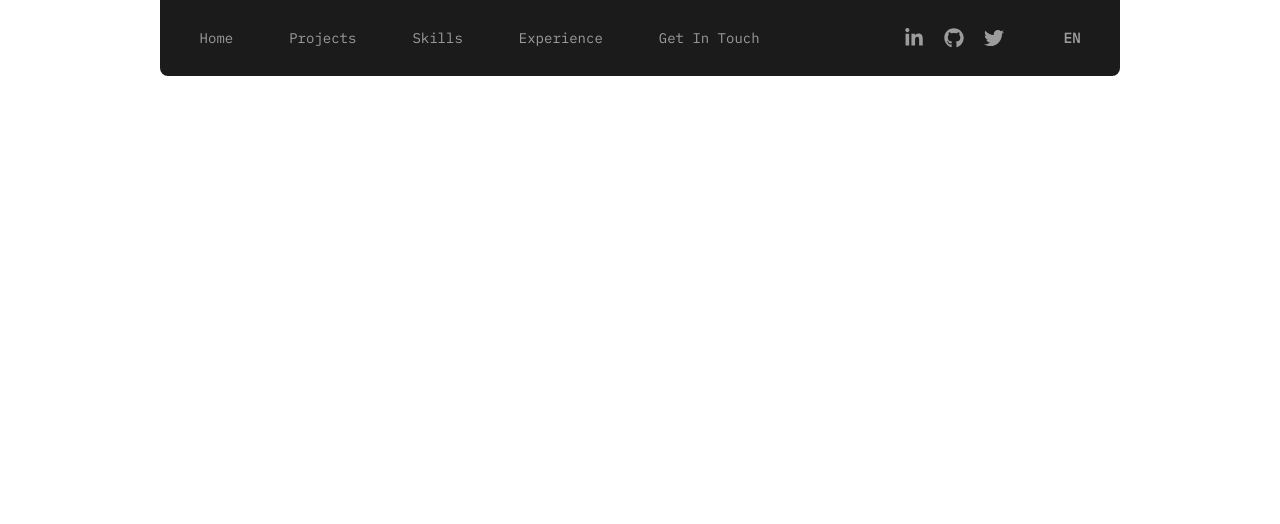
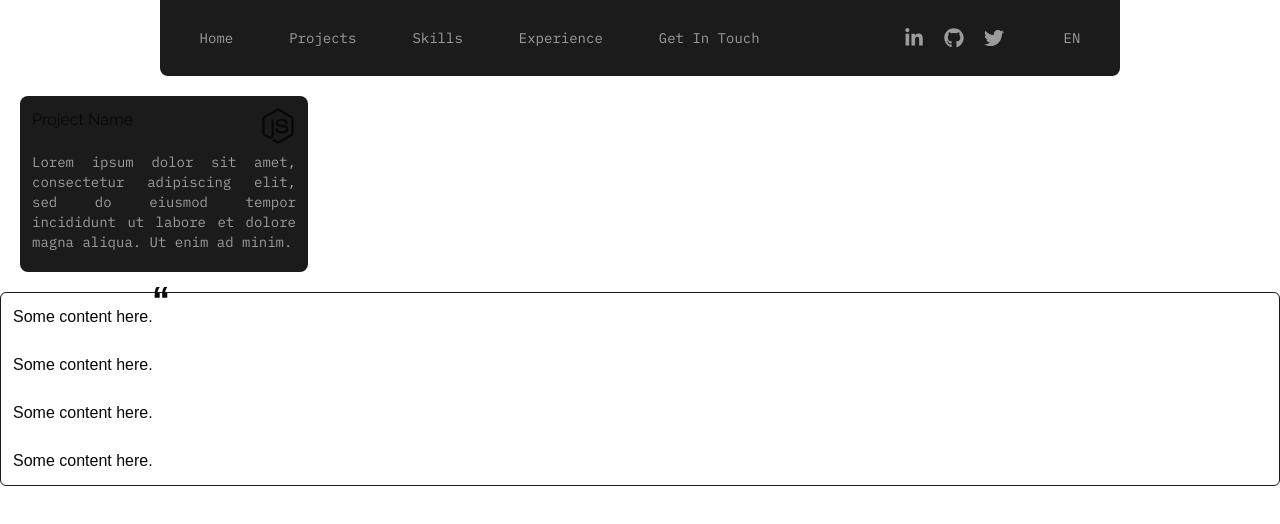
Before and after one commit to Cori-YS/portfolio, a Next.js app: page / in a window 1280 px wide. Shown: the top 524 px of the page. Built offline with nearby package versions, Linux system fonts and the light colour scheme.

Commit message:
feat: configure fonts

```diff
--- a/src/app/layout.tsx
+++ b/src/app/layout.tsx
@@ -1,6 +1,6 @@
 import type { Metadata } from 'next';
 import './globals.css';
-import { ibmPlexMono } from './ui/fonts';
+import { ibmPlexMono, raleway } from './ui/fonts';
 
 export const metadata: Metadata = {
   title: 'Portfolio',
@@ -14,7 +14,11 @@ export default function RootLayout({
 }>) {
   return (
     <html lang='en'>
-      <body className={`${ibmPlexMono.className} antialiased`}>{children}</body>
+      <body
+        className={`${raleway.variable} ${ibmPlexMono.variable} antialiased`}
+      >
+        {children}
+      </body>
     </html>
   );
 }
--- a/src/app/page.tsx
+++ b/src/app/page.tsx
@@ -1,9 +1,20 @@
 import { Header } from './ui/header';
+import { Project } from './ui/projects/project';
 
 export default function Home() {
   return (
     <div>
       <Header />
+      <Project />
+      <div className='relative rounded-md border border-gray'>
+        <p className='p-3'>Some content here.</p>
+        <p className='p-3'>Some content here.</p>
+        <p className='p-3'>Some content here.</p>
+        <p className='p-3'>Some content here.</p>
+        <h2 className='absolute flex top-2 left-40 transform -translate-x-1/2 -translate-y-1/2'>
+          <span className='bg-gray-700 px-2 font-bold text-4xl'>“</span>
+        </h2>
+      </div>
     </div>
   );
 }
--- a/src/app/ui/fonts.ts
+++ b/src/app/ui/fonts.ts
@@ -1,6 +1,12 @@
-import { IBM_Plex_Mono } from 'next/font/google';
+import { IBM_Plex_Mono, Raleway } from 'next/font/google';
 
 export const ibmPlexMono = IBM_Plex_Mono({
   weight: ['400'],
   subsets: ['latin'],
+  variable: '--font-ibm-plex-mono',
 });
+
+export const raleway = Raleway({
+  subsets: ['latin'],
+  variable: '--font-raleway',
+});
--- a/src/app/ui/header.tsx
+++ b/src/app/ui/header.tsx
@@ -3,7 +3,7 @@ import { SocialIcons } from './social-icons';
 
 export function Header() {
   return (
-    <div className='flex w-3/4 p-7 bg-gray text-gray-text font-normal text-sm rounded-b-lg justify-center place-self-center'>
+    <div className='flex w-3/4 p-7 bg-gray text-gray-text font-mono font-normal text-sm rounded-b-lg justify-center place-self-center'>
       <Link className='mr-14' href='/'>
         Home
       </Link>
@@ -20,7 +20,7 @@ export function Header() {
         Get In Touch
       </Link>
       <SocialIcons />
-      <Link className='font-extrabold ml-10' href='/'>
+      <Link className='ml-10' href='/'>
         EN
       </Link>
     </div>
--- a/src/app/ui/projects/project.tsx
+++ b/src/app/ui/projects/project.tsx
@@ -2,10 +2,10 @@ import { FaNodeJs } from 'react-icons/fa';
 
 export function Project() {
   return (
-    <div className='grid grid-cols-2 gap-0 w-72 h-44 bg-gray m-5 p-2 rounded-lg'>
-      <h1 className=''>Project Name</h1>
+    <div className='grid grid-cols-2 gap-0 w-72 h-44 bg-gray m-5 p-3 rounded-lg'>
+      <h1 className='font-sans'>Project Name</h1>
       <FaNodeJs className='text-4xl justify-self-end' />
-      <p className='col-span-2 mt-0 pt-0 text-sm font-normal text-gray-text'>
+      <p className='col-span-2 mt-0 pt-0 font-mono text-sm text-justify text-gray-text'>
         Lorem ipsum dolor sit amet, consectetur adipiscing elit, sed do eiusmod
         tempor incididunt ut labore et dolore magna aliqua. Ut enim ad minim.
       </p>
--- a/tailwind.config.ts
+++ b/tailwind.config.ts
@@ -8,6 +8,10 @@ export default {
   ],
   theme: {
     extend: {
+      fontFamily: {
+        mono: ['var(--font-ibm-plex-mono)'],
+        sans: ['var(--font-raleway)'],
+      },
       colors: {
         background: 'var(--background)',
         foreground: 'var(--foreground)',
```
